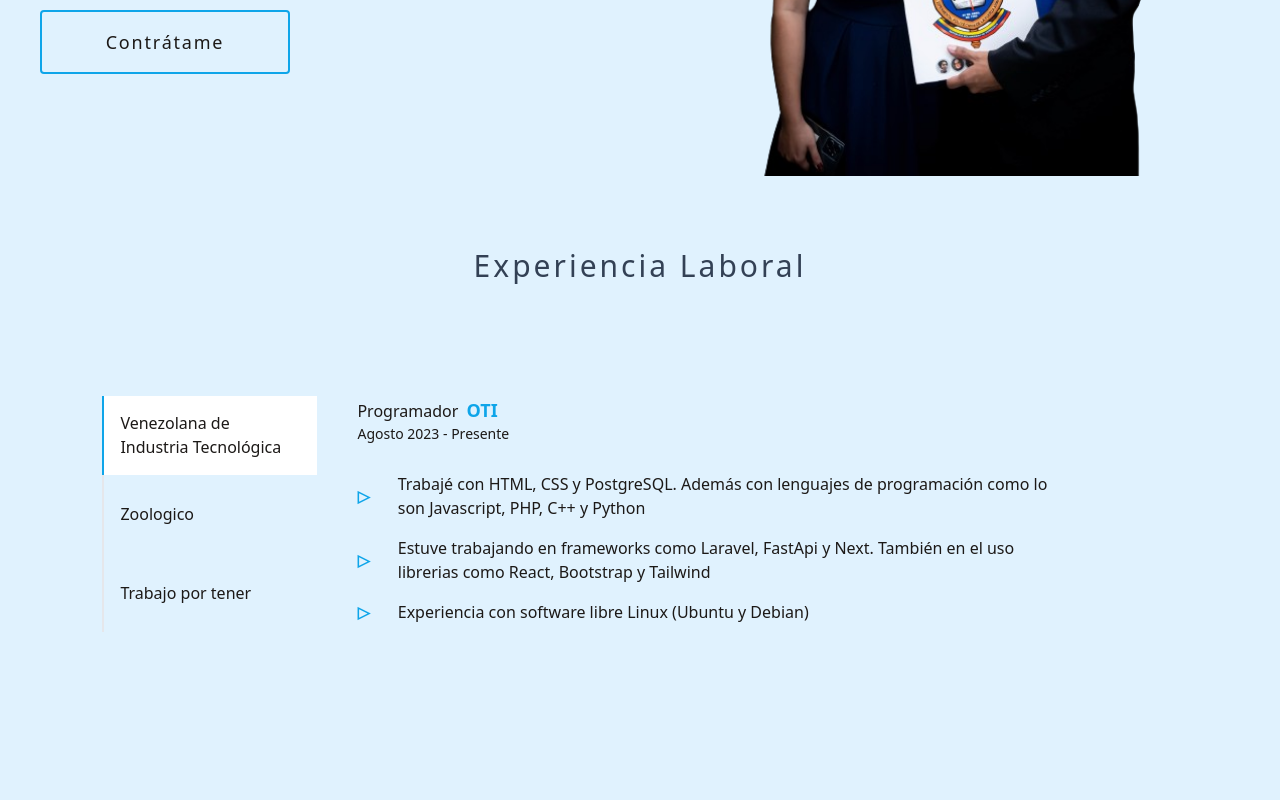
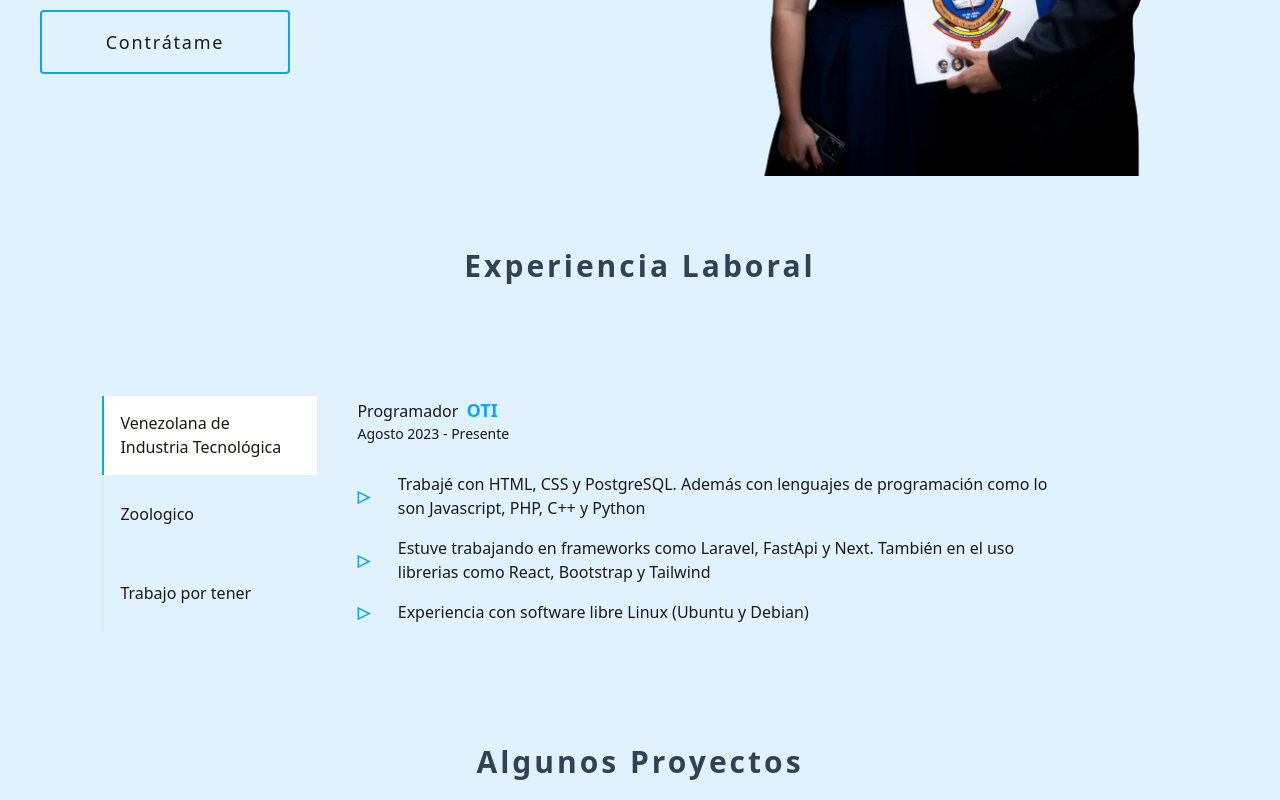
Before and after one commit to Chech3/Mi-portafolio, a Next.js app: page / in a window 1280 px wide. Shown: the part 514-1314 px from the top of the page. Before the commit the page ends 1258 px from the top, so only its background shows below. Built offline with nearby package versions, Linux system fonts and the light colour scheme.

Commit message:
agregado un titulo XD

```diff
--- a/src/app/components/AboutJob.jsx
+++ b/src/app/components/AboutJob.jsx
@@ -31,9 +31,9 @@ function AboutJob() {
           type="button"
           className={`border-b-2 hover:dark:bg-slate-700 w-full px-4 py-1 hover:bg-white ${
             showVit
-              ? "focus:bg-white focus:border-sky-500 focus:dark:bg-slate-700 dark:bg-slate-700"
-              : "border-sky-100 focus:border-sky-100 bg-sky-100 dark:bg-primary "
-          } lg:border-l-2 lg:border-b-0 lg:h-full lg:text-left border-sky-500 bg-white`}
+              ? "focus:bg-white bg-white focus:border-sky-500 focus:dark:bg-slate-700 dark:bg-slate-700"
+              : "border-gray-200  focus:border-sky-100 bg-sky-100 dark:bg-primary  "
+          } lg:border-l-2 lg:border-b-0 lg:h-full lg:text-left border-sky-500`}
         >
           Venezolana de Industria Tecnológica
         </button>
@@ -94,7 +94,7 @@ function AboutJob() {
             <li className="flex items-center py-2">
               <span className="pr-2 text-sky-500 font-black">&#9655;</span>
               <p className="text-stone-900 dark:text-cyan-50 font-normal px-5">
-                aaaaaaaaaaaaaaaaaaaaaaaaaaaaaaaaaaaaaaaaaaaaaaaaaaaaaaaaaaaaaaaa
+                aaaaaaaaaaaaaaaaaaaaaaaaaaaaaaaaaaaaaaaaaaaaaa
               </p>
             </li>
             <li className="flex items-center py-2">
--- /dev/null
+++ b/src/app/components/Project.jsx
@@ -0,0 +1,13 @@
+import React from "react";
+
+function Project() {
+  return (
+    <>
+      <h3 className="text-3xl font-bold text-slate-700 my-5 px-12  dark:text-white m-auto text-center tracking-widest ">
+        Algunos Proyectos
+      </h3>
+    </>
+  );
+}
+
+export default Project;
--- a/src/app/page.jsx
+++ b/src/app/page.jsx
@@ -1,4 +1,5 @@
 import AboutJob from "./components/AboutJob";
+import Project from "./components/Project";
 import SocialMedia from "./components/SocialMedia";
 
 export default function Home() {
@@ -8,7 +9,7 @@ export default function Home() {
         <section className="my-0 flex flex-col lg:flex-row lg:h-[600px]">
           <div className="p-10 lg:w-[80%] lg:h-[500px] lg:self-center">
             <h1 className="text-sky-600 dark:text-sky-300 text-2xl font-bold tracking-widest leading-10">
-              Hola soy{" "}
+              Hola soy
             </h1>
             <p className="text-3xl py-2 font-bold text-slate-600 dark:text-slate-300">
               José Angel Garces Higuera
@@ -33,10 +34,16 @@ export default function Home() {
           </div>
           {/* Experiencia Laboral */}
         </section>
-        <h2 className="text-3xl text-slate-700 dark:text-white font bold tracking-widest w[85%] m-auto text-center pt-8 ">
+        <h2 className="text-3xl text-slate-700 dark:text-white font-bold tracking-widest w[85%] m-auto text-center pt-8 md:text-center ">
           Experiencia Laboral
         </h2>
         <AboutJob />
+
+        <div>
+            <Project/>
+        </div>
+
+
 
       </main>
     </>
```
